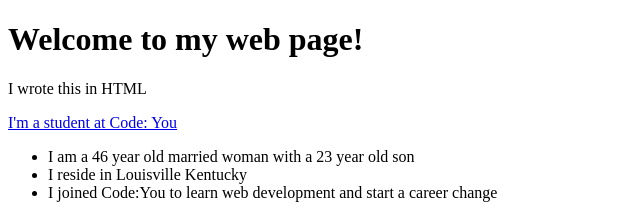
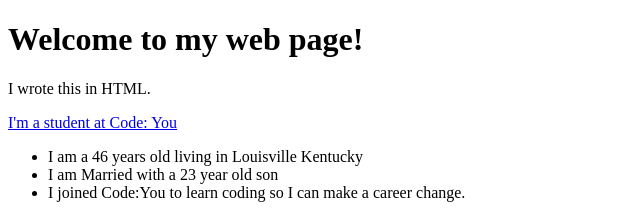
Before and after one commit to juliespivey06/About-Me-Html, a plain HTML site: page index.html in a window 1280 px wide. Shown: the top 215 px of the page, without its empty margins (0-640 px from the left). Drawn offline with Linux system fonts and the light colour scheme.

Commit message:
Initial commit

```diff
--- a/index.html
+++ b/index.html
@@ -8,14 +8,17 @@
 </head>
 <body>
     <h1>Welcome to my web page!</h1>
-<p>I wrote this in HTML</p>
-<a href="https://code-you.org/" target="_blank">I'm a student at Code: You</a>
+    <p>I wrote this in HTML.</p>
+    <a href="https://code-you.org/" target="_blank">I'm a student at Code: You</a>
 <ul>
-    <li> I am a 46 year old married woman with a 23 year old son</li>
-    <li>I reside in Louisville Kentucky</li>
-<li> I joined Code:You to learn web development and start a career change</li>
+    <li>I am a 46 years old living in Louisville Kentucky</li>
+    <li>I am Married with a 23 year old son</li>
+    <li>I joined Code:You to learn coding so I can make a career change.</li>
 </ul>
+
 <img src="https://code-you.org/wp-content/uploads/2023/07/codeyou-logo-wink.gif" alt="Code: You Logo">
+
+
 
 
 </body>
```
